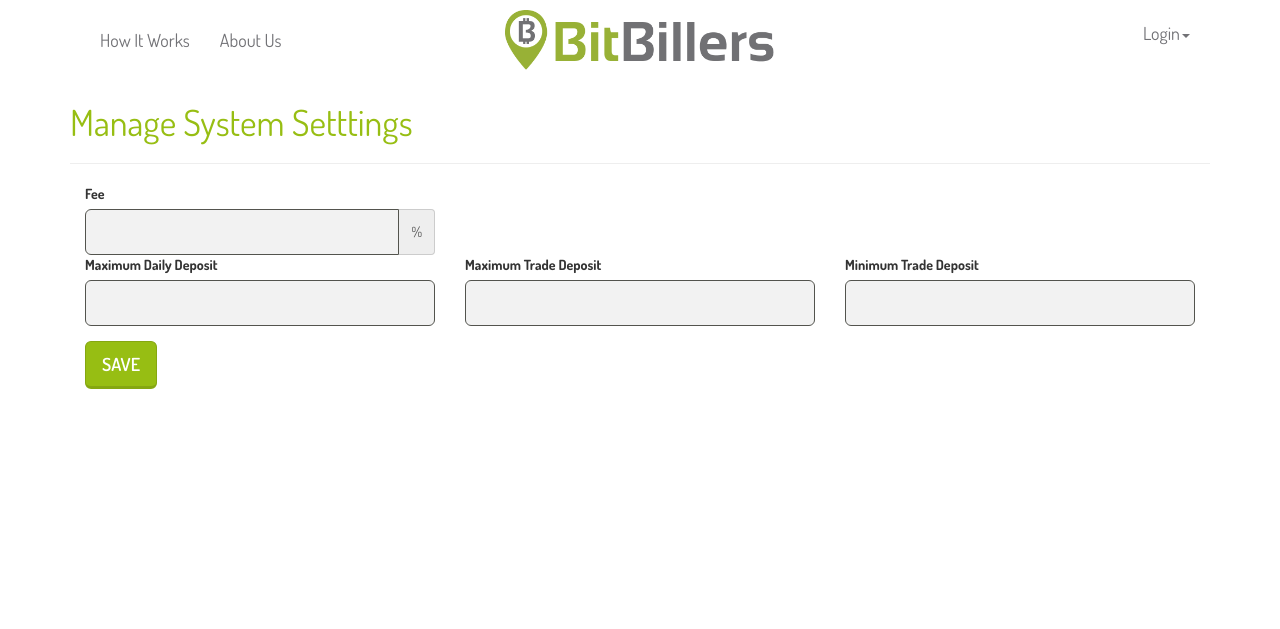
After one commit to pebiantara/bitbillers, a Rails app: template app/views/admin/configurations/edit.html.erb in a window 1280 px wide. The commit adds this page. Shown: the top 629 px of the page. Run offline with Rails 7, Linux system fonts and the light colour scheme; the template is opened without the code that fills it, so the values that code supplies are empty; style sheets or scripts are compiled from the project's sources; parts of the project's set-up code (start-up, migrations or seed data) failed here and were passed over; some libraries are stand-ins or nearby versions; some web fonts are replaced.

Commit message:
manage system settings

```diff
--- /dev/null
+++ b/app/models/app_configuration.rb
@@ -0,0 +1,2 @@
+class AppConfiguration < ActiveRecord::Base
+end
--- a/app/models/configuration.rb
+++ /dev/null
@@ -1,2 +0,0 @@
-class Configuration < ActiveRecord::Base
-end
--- /dev/null
+++ b/app/views/admin/configurations/edit.html.erb
@@ -0,0 +1,34 @@
+<%= render "/shared/messages" %>
+<h1>Manage System Setttings</h1>
+<hr/>
+<%= form_for @setting, url: admin_update_setting_path do |f| %>
+  <div class="col-md-4">
+	  <%= f.label :fee_percent, "Fee" %>
+	  <div class="input-group">
+	    <%= f.number_field :fee_percent, class: 'form-control input-lg' %>
+	    <span class="input-group-addon" id="basic-addon2">%</span>
+	  </div>
+  </div>
+  <div class="clearfix"></div>
+  <div class="col-md-4">
+    <div class="form-group">
+      <%= f.label :maximum_daily_deposit, "Maximum Daily Deposit" %>
+      <%= f.number_field :maximum_daily_deposit, class: 'form-control input-lg', min: 1 %>
+    </div>
+  </div>
+  <div class="col-md-4">
+    <div class="form-group">
+      <%= f.label :maximum_deposit, "Maximum Trade Deposit" %>
+      <%= f.number_field :maximum_deposit, class: 'form-control input-lg', min: 1 %>
+    </div>
+  </div>
+  <div class="col-md-4">
+    <div class="form-group">
+      <%= f.label :minimum_deposit, "Minimum Trade Deposit" %>
+      <%= f.number_field :minimum_deposit, class: 'form-control input-lg', min: 1 %>
+    </div>
+  </div>
+  <div class="col-md-6">
+    <%= f.submit :save, class: 'btn btn-primary btn-lg' %>
+  </div>
+<% end %>
--- a/app/views/admin/shared/_sidebar.html.erb
+++ b/app/views/admin/shared/_sidebar.html.erb
@@ -20,7 +20,7 @@
 		<% end %>
 	</li>
 	<li class="<%= 'active' if params[:controller] == 'admin/settings'%>">
-		<%= link_to "#", method: :get do %>
+		<%= link_to admin_settings_path, method: :get do %>
 		<span>Manage System</span>
 		<% end %>
 	</li>
--- a/config/routes.rb
+++ b/config/routes.rb
@@ -12,5 +12,7 @@ Rails.application.routes.draw do
 
   namespace :admin do
     root "trades#new"
+    get 'settings' => 'configurations#edit', as: :settings
+    patch 'update_setting' => 'configurations#update', as: :update_setting
   end
 end
--- a/db/migrate/20160302163643_configurations.rb
+++ b/db/migrate/20160302163643_configurations.rb
@@ -1,6 +1,6 @@
 class Configurations < ActiveRecord::Migration
   def change
-  	create_table :configurations do |t|
+  	create_table :app_configurations do |t|
       t.float :fee_percent, default: 2
       t.float :maximum_daily_deposit, default: 1000
       t.float :maximum_deposit, default: 1000
--- a/db/seeds.rb
+++ b/db/seeds.rb
@@ -20,6 +20,6 @@ if BitCoinPrice.count.zero?
   BitCoinPrice.create(price: 319.96)
 end
 
-if Configuration.count.zero?
-  Configuration.create!
+if AppConfiguration.count.zero?
+  AppConfiguration.create!
 end
```
Also changed, not shown: app/controllers/admin/configurations_controller.rb (added, +20 -0 lines), app/helpers/application_helper.rb (+16 -0 lines), db/schema.rb.
